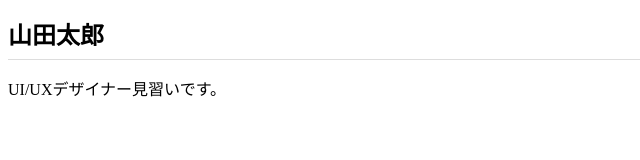
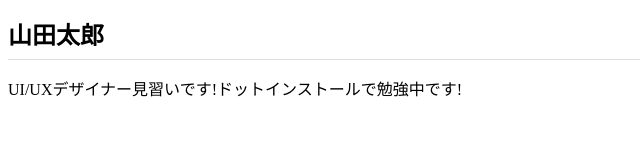
Before and after one commit to hato0915/hato0915.github.io, a plain HTML site: page index.html in a window 1280 px wide. Shown: the whole page, without its empty margins (0-640 px from the left). Drawn offline with Linux system fonts and the light colour scheme.

Commit message:
Add files via upload

```diff
--- a/index.html
+++ b/index.html
@@ -7,6 +7,6 @@
   </head>
   <body>
     <h1>山田太郎</h1>
-    <p>UI/UXデザイナー見習いです。</p>
+    <p>UI/UXデザイナー見習いです!ドットインストールで勉強中です!</p>
   </body>
 </html>
```
